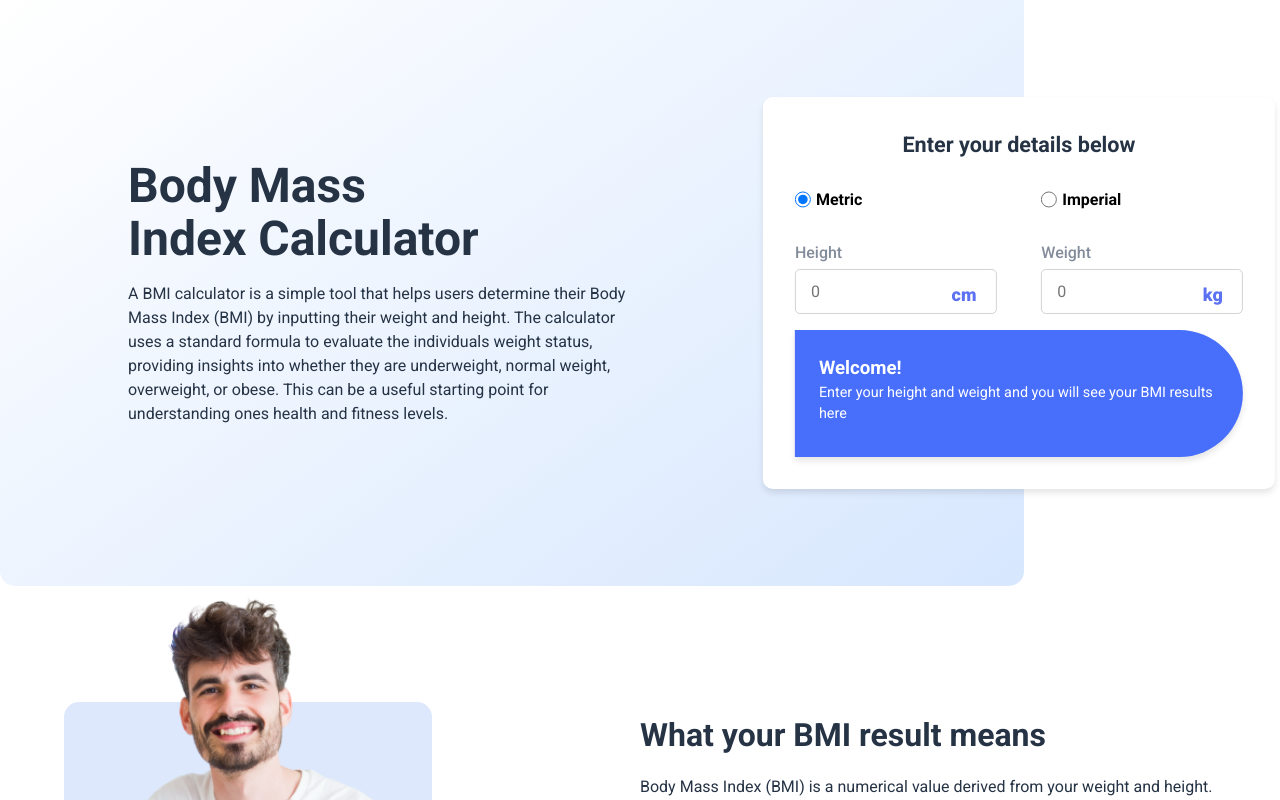
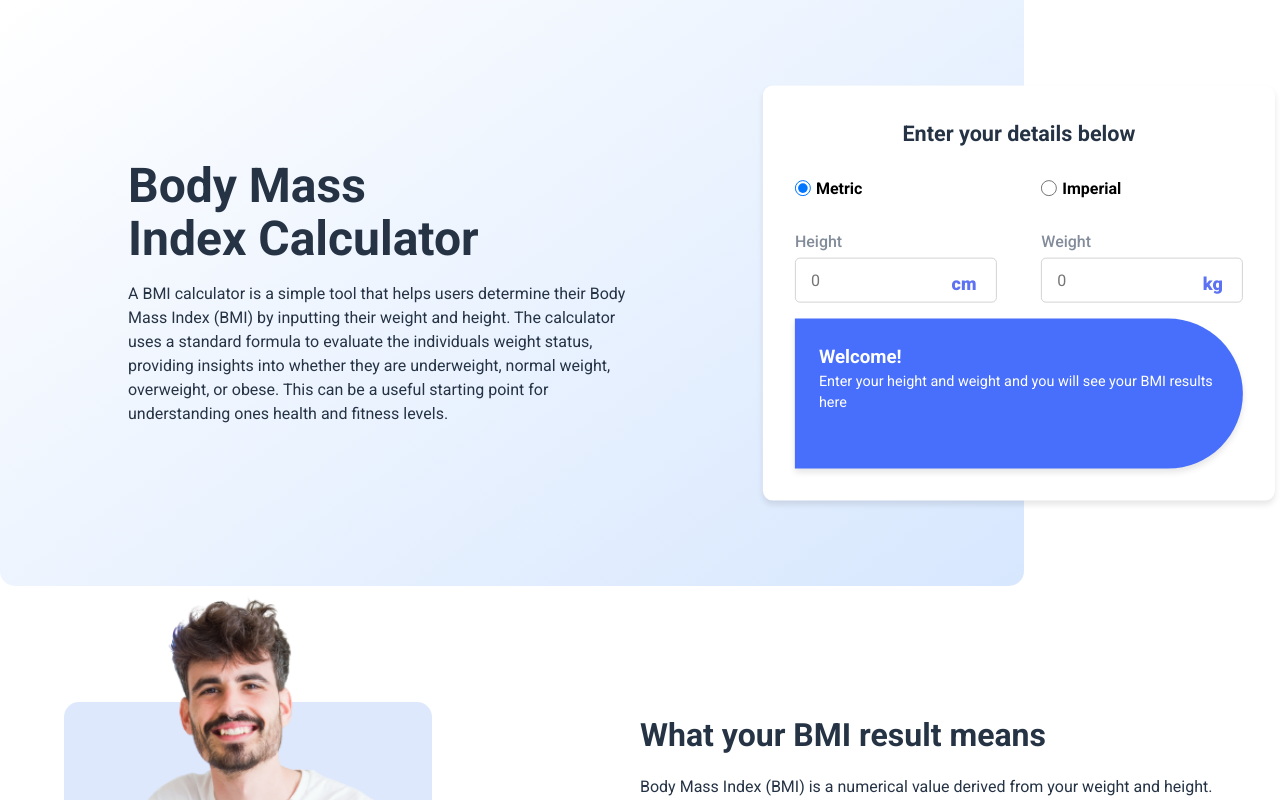
Before and after one commit to colinswan/bmi-calculator, a React (Vite) app: page / in a window 1280 px wide. Shown: the top 800 px of the page. Built offline with nearby package versions, Linux system fonts and the light colour scheme.

Commit message:
re edjusted height on results__container

```diff
--- a/src/components/BMICalculator.css
+++ b/src/components/BMICalculator.css
@@ -107,7 +107,7 @@ input[type="number"] {
   background-color: #486ffb;
   box-shadow: 0 4px 6px rgba(0, 0, 0, 0.1);
   width: 100%;
-  min-height: 100px;
+  min-height: 150px;
   text-align: center;
 }
 
```
